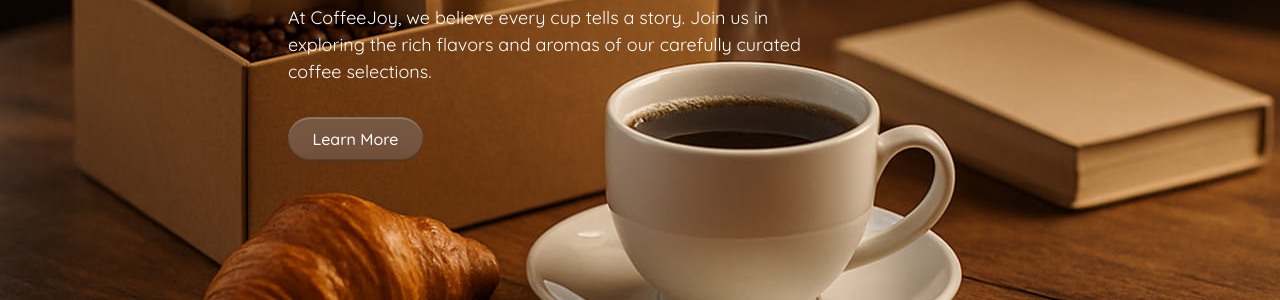
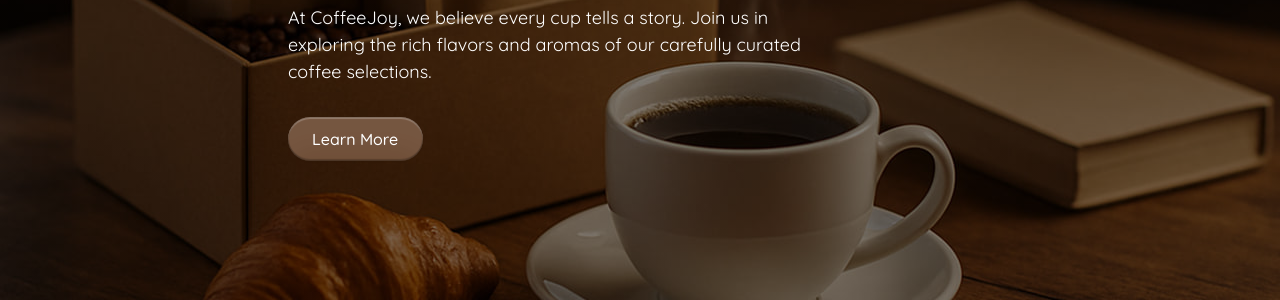
Before and after one commit to akrep17m-png/JoJo-team-project, a website built with Vite: page src/index.html in a window 1280 px wide. Shown: the part 500-800 px from the top of the page. Built offline with nearby package versions, Linux system fonts and the light colour scheme; a web font is replaced by a local one.

Commit message:
hero додав градиент, гнучкість та посилання

```diff
--- a/src/css/hero.css
+++ b/src/css/hero.css
@@ -1,19 +1,17 @@
 .hero-section {
-  background-image: url('/img/hero.jpg');
+  background-image: linear-gradient(#00000080, #00000080), url('/img/hero.jpg');
   background-size: cover;
   background-position: center;
   background-repeat: no-repeat;
-  max-width: 1440px;
-  padding: 0;
+  min-width: 320px;
+  max-width: 375px;
+  padding: 108.5px 32px;
   margin: 0 auto;
 
   @media screen and (min-resolution: 2x) {
-    background-image: url('/img/hero2x.jpg');
+    background-image:
+      linear-gradient(#00000080, #00000080), url('/img/hero2x.jpg');
   }
-}
-
-.hero-container {
-  padding: 108.5px 32px;
 }
 
 .hero-content {
@@ -45,7 +43,7 @@
   margin-bottom: 32px;
 }
 
-.hero-button {
+.hero-link-button {
   border: none;
   font-weight: 500;
   font-size: 16px;
@@ -65,18 +63,19 @@
   transition: all 250ms cubic-bezier(0.4, 0, 0.2, 1);
 }
 
-.hero-button:hover {
+.hero-link-button:hover {
   opacity: 0.5;
 }
 
-.hero-button:active,
-.hero-button:focus {
+.hero-link-button:active,
+.hero-link-button:focus {
   box-shadow: none;
   opacity: 1;
 }
 
 @media screen and (min-width: 768px) {
-  .hero-container {
+  .hero-section {
+    max-width: 1440px;
     padding: 311.5px 176px 311.5px 32px;
   }
 
@@ -87,7 +86,7 @@
 }
 
 @media screen and (min-width: 1440px) {
-  .hero-container {
+  .hero-section {
     padding: 259px 818px 259px 64px;
   }
 }
--- a/src/partials/hero.html
+++ b/src/partials/hero.html
@@ -1,11 +1,9 @@
 <section class="hero-section">
-    <div class="hero-container">
         <div class="hero-content">
             <h1 class="hero-title">Savor the Essence of Specialty Coffee</h1>
             <p class="hero-text">At CoffeeJoy, we believe every cup tells a story. Join us in exploring the rich flavors
                 and aromas of our carefully
                 curated coffee selections.</p>
-            <button class="hero-button">Learn More</button>
+            <a class="hero-link-button" href="#about">Learn More</a>
         </div>
-    </div>
 </section>
```
